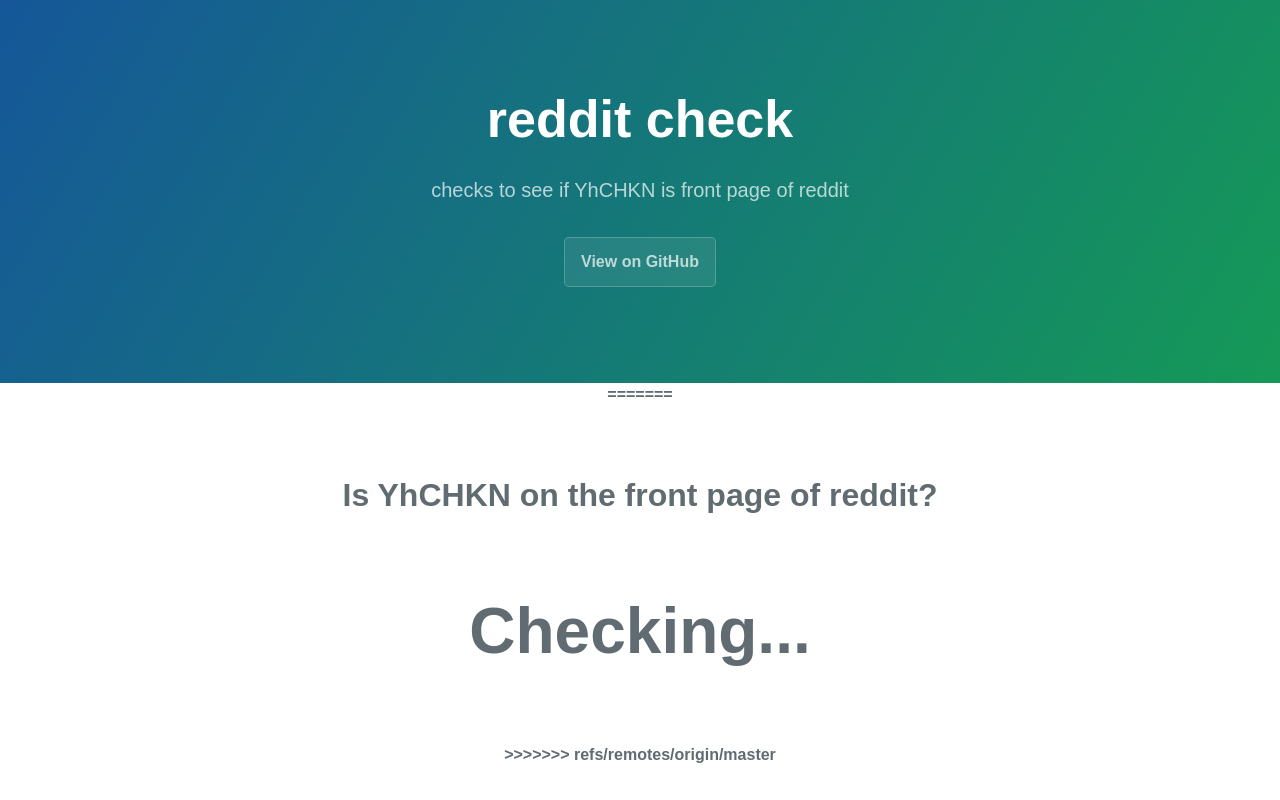
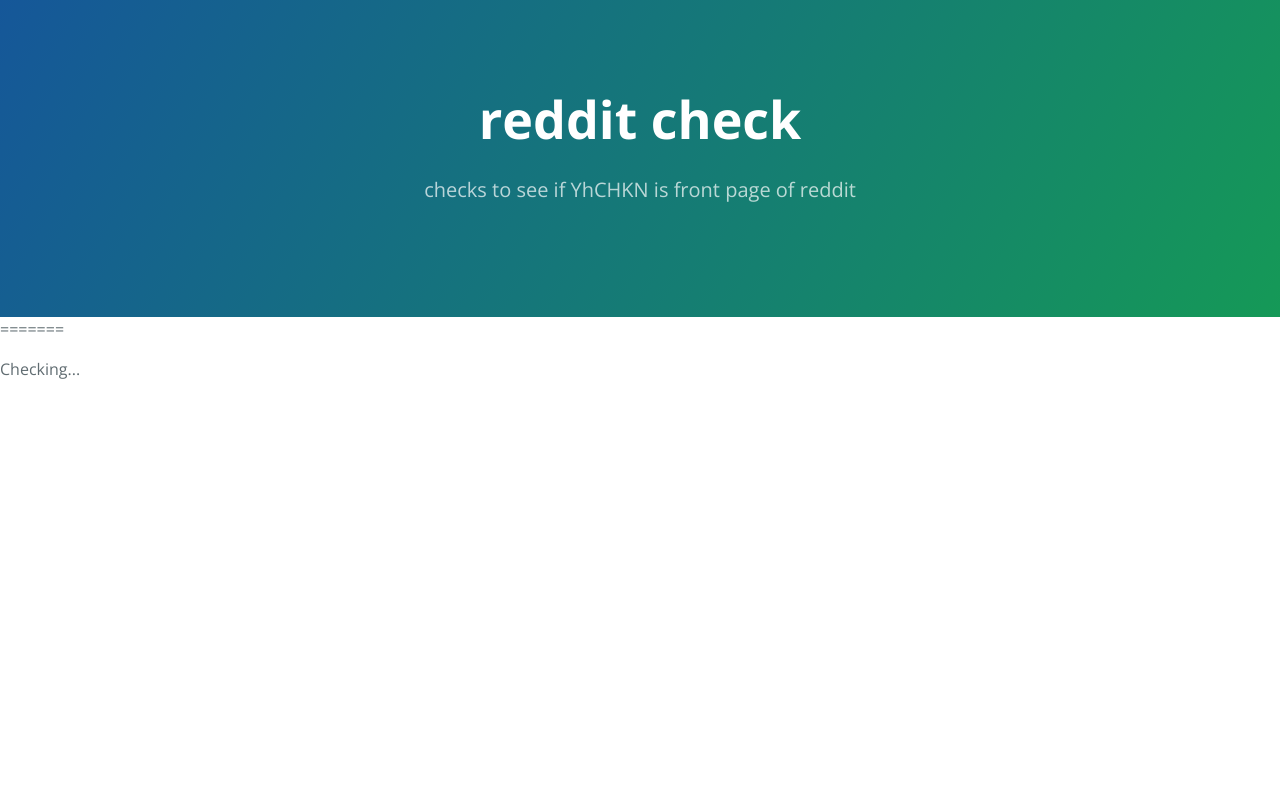
Before and after one commit to Nogylop/front-of-reddit, a plain HTML site: page index.html in a window 1280 px wide. Drawn offline with nearby package versions, Linux system fonts and the light colour scheme; no server answers.

Commit message:
cleaned it up

```diff
--- a/index.html
+++ b/index.html
@@ -13,7 +13,6 @@
     <section class="page-header">
       <h1 class="project-name">reddit check</h1>
       <h2 class="project-tagline">checks to see if YhCHKN is front page of reddit</h2>
-      <a href="https://github.com/Nogylop/front-of-reddit" class="btn">View on GitHub</a>
     </section>
 
   </body>
@@ -21,37 +20,7 @@
 
 <!doctype html>
 <html lang="en-US">
-	<head>
-		<meta charset="utf-8">
-		<title>Is YhCHKN on the front page of reddit?</title>
-		<style>
-			body {
-				text-align: center;
-				font-weight: bold;
-				font-family: sans-serif;
-			}
-			a {
-				text-decoration: none;
-			}
-			a:hover {
-				text-decoration: underline;
-			}
-			h1 {
-				font-size: 2em;
-				margin-top: 2em;
-			}
-			#answer {
-				font-size: 4em;
-				text-transform: capitalize;
-			}
-			#posts {
-				padding: 0;
-				list-style: none;
-			}
-		</style>
-	</head>
 	<body>
-		<h1>Is YhCHKN on the front page of reddit?</h1>
 		<p id="answer">Checking...</p>
 		<ul id="posts"></ul>
 		<script src="https://ajax.googleapis.com/ajax/libs/jquery/1.11.3/jquery.min.js"></script>
@@ -81,5 +50,4 @@
 			} );
 		</script>
 	</body>
->>>>>>> refs/remotes/origin/master
 </html>
```
